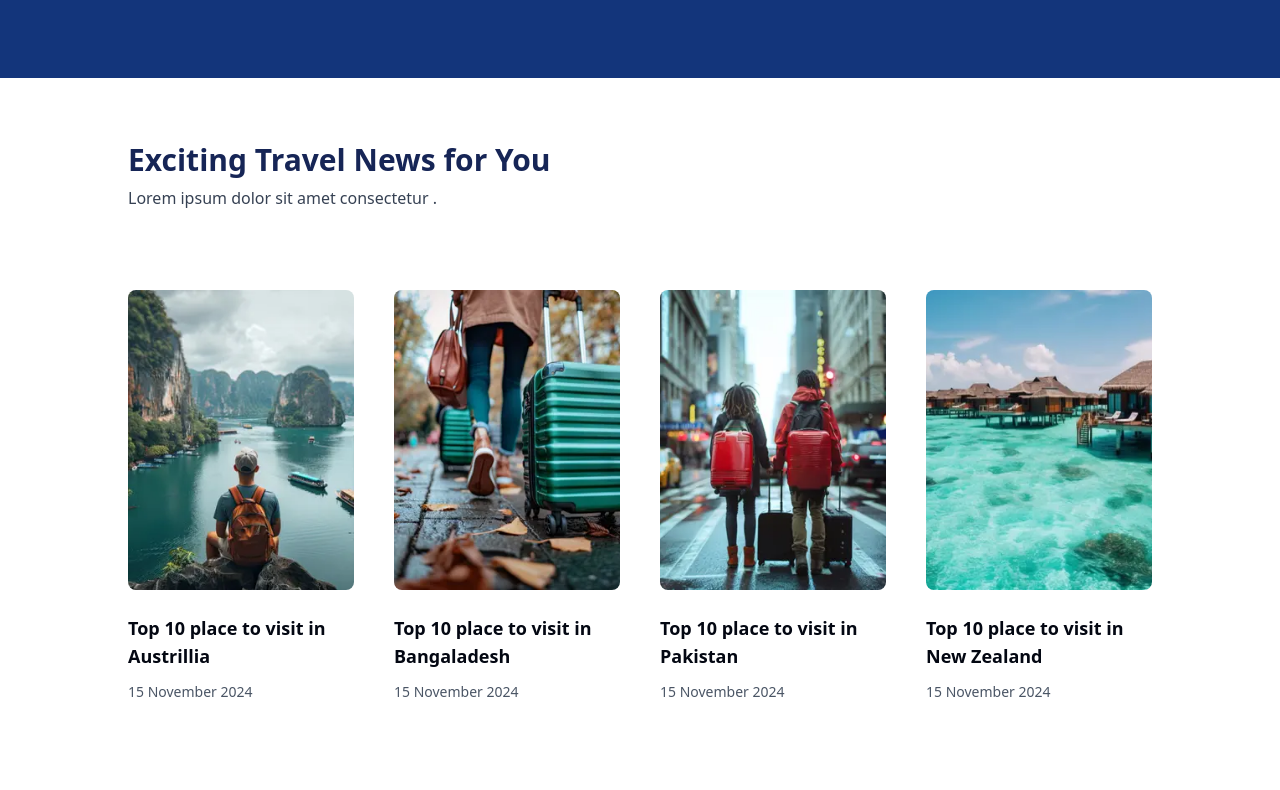
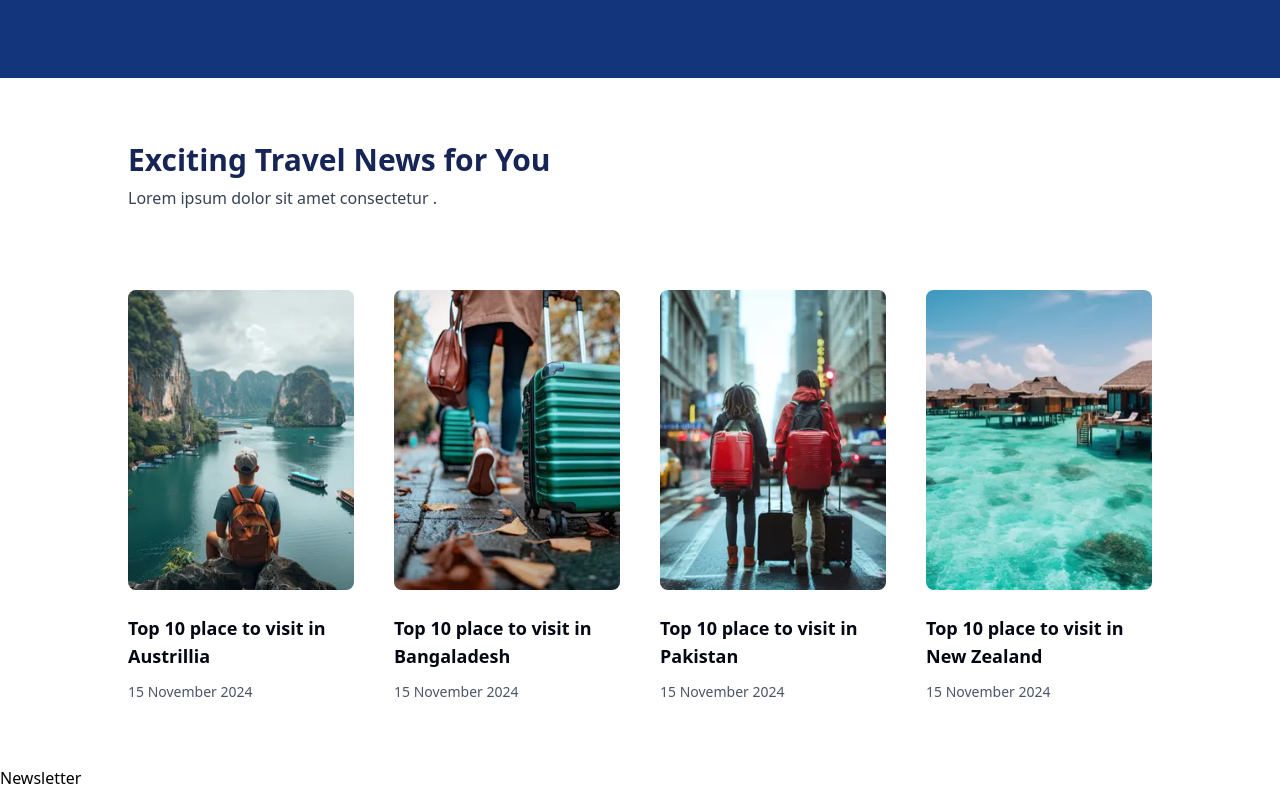
Before and after one commit to SubashLama123/travel-website, a Next.js app: page / in a window 1280 px wide. Shown: the part 3278-4068 px from the top of the page. Before the commit the page ends 4044 px from the top, so only its background shows below. Built offline with nearby package versions, Linux system fonts and the light colour scheme.

Commit message:
create a newsletter card

```diff
--- a/components/Home/Home.tsx
+++ b/components/Home/Home.tsx
@@ -5,6 +5,7 @@ import Hotel from './Hotel/Hotel'
 import WhyChoose from './WhyChoose/WhyChoose'
 import Review from './Reviews/Review'
 import News from './News/News'
+import Newsletter from './Newsletter/Newsletter'
 
 const Home = () => {
   return (
@@ -15,6 +16,7 @@ const Home = () => {
       <WhyChoose />
       <Review />
       <News />
+      <Newsletter />
     </div>
   )
 }
--- /dev/null
+++ b/components/Home/Newsletter/Newsletter.tsx
@@ -0,0 +1,9 @@
+import React from 'react'
+
+const Newsletter = () => {
+  return (
+    <div>Newsletter</div>
+  )
+}
+
+export default Newsletter
```
